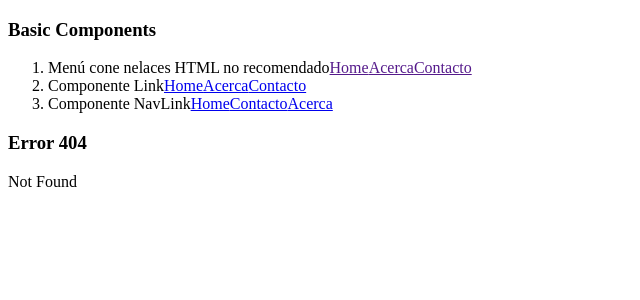
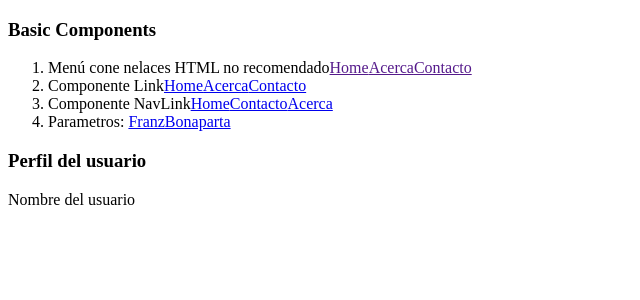
Before and after one commit to BRivasTorres/Practicing-React, a React (Vite) app in the folder React Router/ReactRouter--V5/: page /usuario/bonaparta in a window 1280 px wide. Before the commit this address had no page. Shown: the top 300 px of the page, without its empty margins (0-640 px from the left). Built offline with nearby package versions, Linux system fonts and the light colour scheme.

Commit message:
Utilizando hook useParamas de ReactRouter

```diff
--- a/React Router/ReactRouter--V5/src/App.jsx
+++ b/React Router/ReactRouter--V5/src/App.jsx
@@ -1,24 +1,10 @@
 import BasicConcepts from "./components/BasicConcepts"
-import {BrowserRouter as Router, Route, Switch } from "react-router-dom"
-import Acerca from "./pages/Acerca"
-import Contacto from "./pages/Contacto"
-import Home from "./pages/Home"
-import Error404 from "./pages/Error404"
-import MenuConceptos from "./components/MenuConceptos"
+
 
 function App() {
   return (
     <>
       <BasicConcepts />
-      <Router>
-        <MenuConceptos />
-        <Switch>
-            <Route exact path="/" component={Home} />
-            <Route exact path="/acerca" component={Acerca} />
-            <Route exact path="/contacto" component={Contacto} />
-            <Route path="*" component={Error404} />
-        </Switch>
-      </Router>
     </>
   )
 }
--- a/React Router/ReactRouter--V5/src/components/BasicConcepts.jsx
+++ b/React Router/ReactRouter--V5/src/components/BasicConcepts.jsx
@@ -1,9 +1,25 @@
-import React from 'react'
+import {BrowserRouter as Router, Route, Switch } from "react-router-dom"
+import Acerca from "../pages/Acerca"
+import Contacto from "../pages/Contacto"
+import Home from "../pages/Home"
+import Error404 from "../pages/Error404"
+import MenuConceptos from "../components/MenuConceptos"
+import Usuario from '../pages/Usuario'
 
 const BasicConcepts = () => {
   return (
     <div>
       <h3>Basic Components</h3>
+       <Router>
+        <MenuConceptos />
+        <Switch>
+            <Route exact path="/" component={Home} />
+            <Route exact path="/acerca" component={Acerca} />
+            <Route exact path="/contacto" component={Contacto} />
+            <Route exact path="/usuario/:username" component={Usuario} />
+            <Route path="*" component={Error404} />
+        </Switch>
+      </Router>
     </div>
   )
 }
--- a/React Router/ReactRouter--V5/src/components/MenuConceptos.jsx
+++ b/React Router/ReactRouter--V5/src/components/MenuConceptos.jsx
@@ -22,6 +22,11 @@ const MenuConceptos = () => {
                 <NavLink exact to="/contacto" activeClassName="active">Contacto</NavLink>
                 <NavLink exact to="/acerca" activeClassName="active ">Acerca</NavLink>
             </li>
+            <li>
+                <span>Parametros: </span>
+                <Link to="/usuario/franz">Franz</Link>
+                <Link to="/usuario/bonaparta">Bonaparta </Link>
+            </li>
         </ol>
     </div>
   )
--- /dev/null
+++ b/React Router/ReactRouter--V5/src/pages/Usuario.jsx
@@ -0,0 +1,15 @@
+import { useParams } from "react-router-dom/cjs/react-router-dom.min"
+
+const Usuario = () => {
+    let {userName} = useParams()
+
+  return (
+    <div>
+        <h3>Perfil del usuario</h3>
+        <p>Nombre del usuario</p>
+        <h2>{userName}</h2>
+    </div>
+  )
+}
+
+export default Usuario
```
